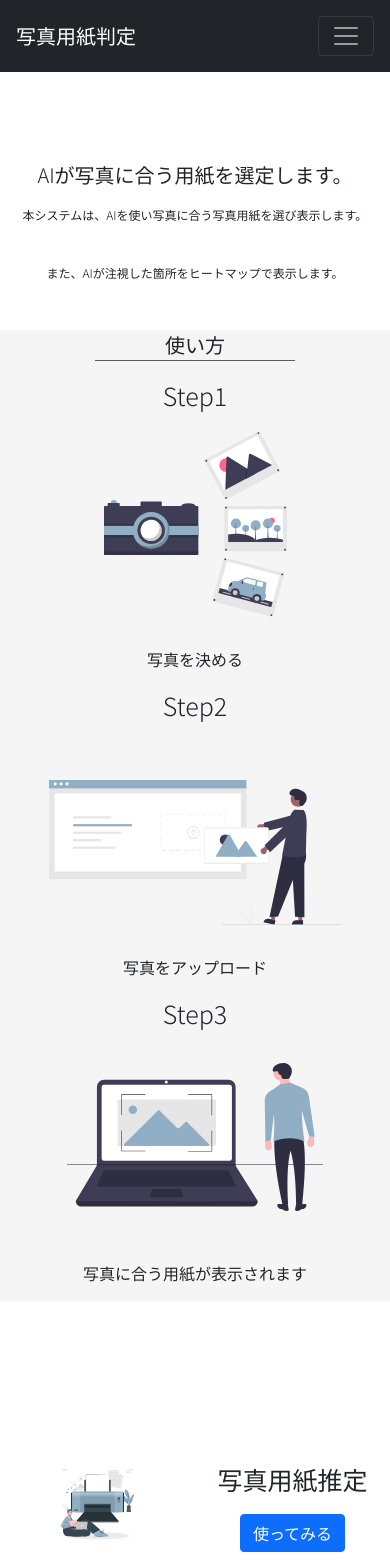
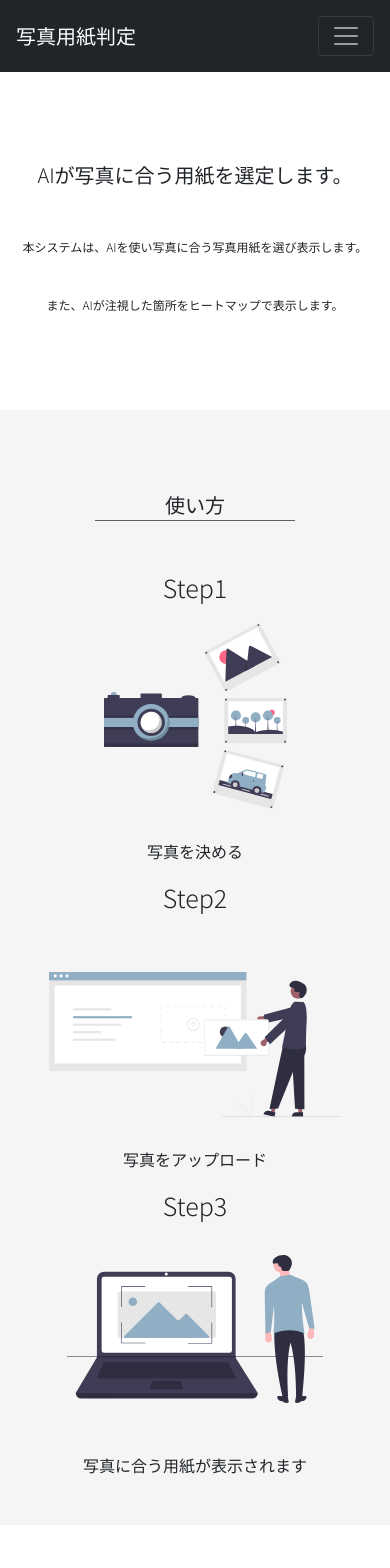
Before and after one commit to hiraikiichi/paper_app, a React (Create React App) app: page /about in a window 390 px wide. Shown: the top 1568 px of the page. Built offline with nearby package versions, Linux system fonts and the light colour scheme; no server answers.

Commit message:
change AboutPage css

```diff
--- a/src/pages/AboutPage.tsx
+++ b/src/pages/AboutPage.tsx
@@ -16,7 +16,8 @@ const AboutPage = () => {
   };
   return (
     <>
-      <Container style={{ marginTop: "10rem", marginBottom: "2rem" }}>
+      {/* 説明 */}
+      <Container style={{ marginTop: "5rem", marginBottom: "4rem" }}>
         <Row>
           <Col className="d-flex justify-content-center">
             <div>
@@ -28,12 +29,14 @@ const AboutPage = () => {
           </Col>
         </Row>
       </Container>
+
+      {/* 使い方 */}
       <div style={{ backgroundColor: "#f5f5f5" }}>
-        <Container style={{ marginBottom: "10rem" }}>
+        <Container style={{ marginTop: "5rem", marginBottom: "10rem", paddingBottom: "2rem" }}>
           <Row>
             <Col className="d-flex justify-content-center">
               <div>
-                <p className="topExpl bord">使い方</p>
+                <p className="topUseExpl bord">使い方</p>
               </div>
             </Col>
           </Row>
@@ -53,7 +56,7 @@ const AboutPage = () => {
                 <p className="stepsentence">写真をアップロード</p>
               </div>
             </Col>
-            <Col className="d-flex justify-content-center" lg={4} md={12}>
+            <Col lg={4} md={12}>
               <div>
                 <p className="step">Step3</p>
                 <img style={{width:"70%", marginTop:"30px", marginBottom:"50px"}} className="stepImage" alt="" src={step3Image} />
@@ -68,7 +71,7 @@ const AboutPage = () => {
 
         <Row>
           <Col>
-            <img style={{ width: "50%" }} className="stepImage" alt="" src={printingImage} />
+            <img className="printerImage" alt="" src={printingImage} />
           </Col>
           <Col>
             <div>
--- a/src/pages/HomePage.tsx
+++ b/src/pages/HomePage.tsx
@@ -14,7 +14,7 @@ const HomePage = () => {
                 <Container className="mb-5">
                     <Row>
                         <Col className="d-flex justify-content-center youshi">
-                            <div>AIが写真に合う用紙を選定</div>
+                            <div>AIが写真に合う用紙を判定</div>
                         </Col>
                         <Col className="sectionImagecenter">
                             <img className="selectionImage" alt="" src={selectionImage} />
--- a/src/styles/Aboutpage.css
+++ b/src/styles/Aboutpage.css
@@ -2,6 +2,15 @@ p.topExpl{
     font-size: 30px;
     justify-content: center;
     display: flex;
+    /*margin-top: 5rem;*/
+    margin-bottom: 3rem;
+}
+p.topUseExpl{
+    font-size: 30px;
+    justify-content: center;
+    display: flex;
+    margin-top: 3rem;
+    margin-bottom: 3rem;
 }
 p.mainExpl{
     font-size: 20px;
@@ -27,6 +36,12 @@ img.stepImage{
     display: flex;
     margin: auto;
 }
+img.printerImage{
+    text-align: center;
+    display: flex;
+    margin: auto;
+    width: 50%;
+}
 div.usebtn{
     text-align: center;
 }
@@ -37,6 +52,13 @@ div.usebtn{
         justify-content: center;
         display: flex;
     }
+    p.topUseExpl{
+        font-size: 20px;
+        justify-content: center;
+        display: flex;
+        margin-top: 5rem;
+        margin-bottom: 3rem;
+    }
     p.mainExpl{
         font-size: 12px;
         justify-content: center;
@@ -46,5 +68,11 @@ div.usebtn{
         width: 200px;
         border-bottom: 1px solid rgb(94, 94, 94);
     }
+    img.printerImage{
+        text-align: center;
+        display: flex;
+        margin: auto;
+        width: 100%;
+    }
 
 }
```
